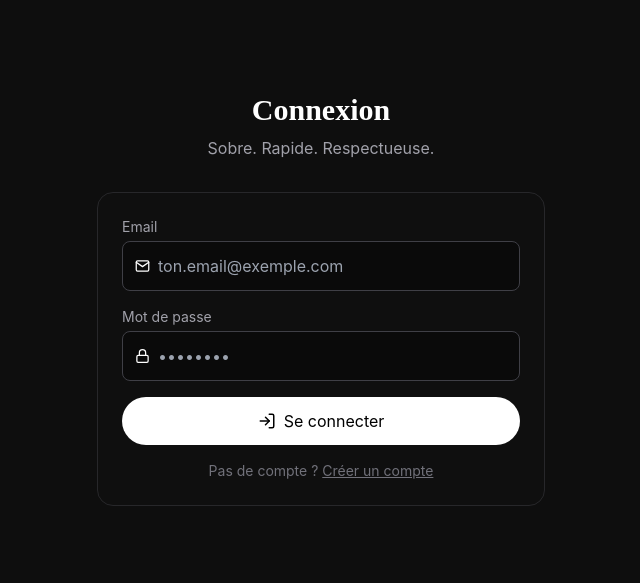
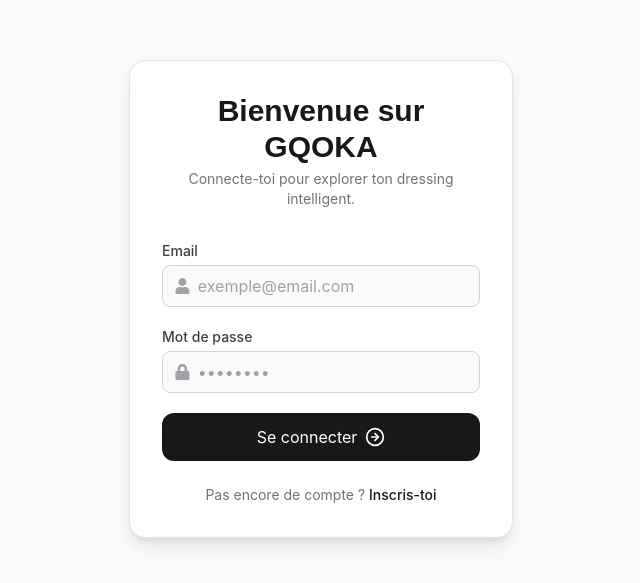
Before and after one commit to MX-023/gqoka-v29, a Next.js app: page /login in a window 1280 px wide. Shown: the part 101-684 px from the top of the page, without its empty margins (319-959 px from the left). Built offline with nearby package versions, Linux system fonts and the light colour scheme; no server answers.

Commit message:
Page de connexion minimaliste et élégante (MVP GQOKA)

```diff
--- a/pages/login.tsx
+++ b/pages/login.tsx
@@ -1,55 +1,63 @@
-// pages/login.tsx
 import Link from "next/link";
-import { FiLogIn, FiMail, FiLock } from "react-icons/fi";
+import { FaUser, FaLock } from "react-icons/fa";
+import { FiArrowRightCircle } from "react-icons/fi";
 
 export default function Login() {
   return (
-    <main className="min-h-screen grid place-items-center px-6">
-      <div className="w-full max-w-md">
-        <header className="text-center mb-8">
-          <h1 className="font-[ClashDisplay] text-3xl font-bold">Connexion</h1>
-          <p className="mt-2 text-zinc-400">Sobre. Rapide. Respectueuse.</p>
-        </header>
+    <div className="flex min-h-screen items-center justify-center bg-zinc-50 px-6">
+      <div className="w-full max-w-sm rounded-2xl bg-white p-8 shadow-lg border border-zinc-200 text-center">
+        <h1 className="text-3xl font-bold text-zinc-900 mb-1">Bienvenue sur GQOKA</h1>
+        <p className="text-sm text-zinc-500 mb-8">
+          Connecte-toi pour explorer ton dressing intelligent.
+        </p>
 
-        <form className="rounded-2xl border border-zinc-800 bg-[#0F0F0F] p-6 space-y-4">
-          <label className="block">
-            <span className="mb-1 block text-sm text-zinc-400">Email</span>
-            <div className="flex items-center gap-2 rounded-lg border border-zinc-700 bg-black/30 px-3">
-              <FiMail />
+        <form className="space-y-5 text-left">
+          {/* Champ utilisateur */}
+          <div>
+            <label className="block text-sm font-medium text-zinc-700 mb-1">Email</label>
+            <div className="flex items-center border border-zinc-300 rounded-lg px-3 py-2 bg-zinc-50">
+              <FaUser className="text-zinc-400 mr-2" />
               <input
                 type="email"
-                className="w-full bg-transparent py-3 outline-none"
-                placeholder="ton.email@exemple.com"
+                placeholder="exemple@email.com"
+                className="w-full bg-transparent outline-none text-zinc-800"
+                required
               />
             </div>
-          </label>
+          </div>
 
-          <label className="block">
-            <span className="mb-1 block text-sm text-zinc-400">Mot de passe</span>
-            <div className="flex items-center gap-2 rounded-lg border border-zinc-700 bg-black/30 px-3">
-              <FiLock />
+          {/* Champ mot de passe */}
+          <div>
+            <label className="block text-sm font-medium text-zinc-700 mb-1">Mot de passe</label>
+            <div className="flex items-center border border-zinc-300 rounded-lg px-3 py-2 bg-zinc-50">
+              <FaLock className="text-zinc-400 mr-2" />
               <input
                 type="password"
-                className="w-full bg-transparent py-3 outline-none"
                 placeholder="••••••••"
+                className="w-full bg-transparent outline-none text-zinc-800"
+                required
               />
             </div>
-          </label>
+          </div>
 
+          {/* Bouton connexion */}
           <button
             type="submit"
-            className="w-full inline-flex items-center justify-center gap-2 rounded-full bg-white text-black py-3 hover:opacity-90"
+            className="flex items-center justify-center gap-2 w-full rounded-xl bg-zinc-900 text-white py-3 mt-3 hover:bg-zinc-700 transition"
           >
-            <FiLogIn className="text-lg" />
             <span>Se connecter</span>
+            <FiArrowRightCircle className="text-xl" />
           </button>
+        </form>
 
-          <div className="text-center text-sm text-zinc-500">
-            Pas de compte ?{" "}
-            <Link href="/signup" className="underline hover:text-zinc-300">Créer un compte</Link>
-          </div>
-        </form>
+        {/* Lien inscription */}
+        <p className="mt-6 text-sm text-zinc-500">
+          Pas encore de compte ?{" "}
+          <Link href="/signup" className="text-zinc-900 font-medium hover:underline">
+            Inscris-toi
+          </Link>
+        </p>
       </div>
-    </main>
+    </div>
   );
 }
```
